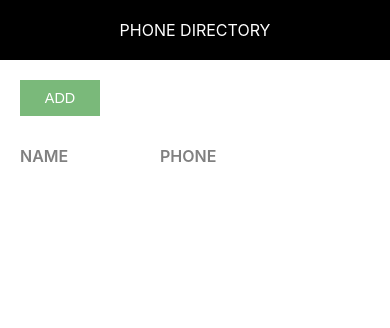
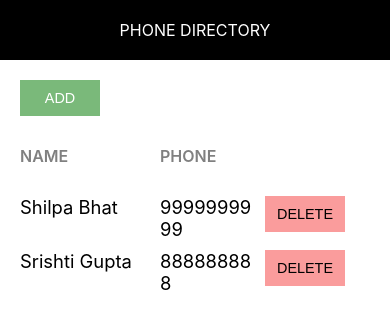
Before and after one commit to rishithabuggaveeti/phone-directory, a React (Create React App) app: page / in a window 390 px wide. Shown: the top 328 px of the page. Built offline with nearby package versions, Linux system fonts and the light colour scheme.

Commit message:
Added ‘PhoneDirectory’ as smart component, renamed ‘App’ as ‘ShowSubscribers’ and converted ‘AddSubscribers’ and ‘ShowSubscribers’ as dumb components

```diff
--- a/src/AddSubscriber.js
+++ b/src/AddSubscriber.js
@@ -17,6 +17,11 @@
         this.setState(state);
         console.log(this.state);
     }
+    onFormSubmitted = (e) => {
+        e.preventDefault();
+        this.props.addSubscriberHandler(this.state);
+        this.setState({id: 0, name: '', phone: ''});
+    }
     render(){
         const {name, phone} = this.state;
         return(
@@ -24,7 +29,7 @@
                 <Header heading="Add Subscriber"/>
                 <div className='component-body-container'>
                     <button className='custom-btn'>Back</button>
-                    <form className='subscriber-form'>
+                    <form className='subscriber-form' onSubmit={this.onFormSubmitted.bind(this)}>
                         <label htmlFor='name' className='label-control'>Name: </label><br/>
                         <input id='name' type='text' className='input-control' name='name' onChange={this.inputChangedHandler} /><br/><br/>
                         <label htmlFor='phone' className='label-control'>Phone: </label><br/>
--- /dev/null
+++ b/src/PhoneDirectory.js
@@ -0,0 +1,42 @@
+import React, {Component} from "react";
+import AddSubscriber from "./AddSubscriber";
+import ShowSubscribers from "./ShowSubscribers";
+
+class PhoneDirectory extends Component{
+
+    constructor(){
+        super();
+        this.state = {
+            subscribersList: [{
+                id: 1,
+                name: 'Shilpa Bhat',
+                phone: '9999999999'
+            },
+        {
+            id: 2,
+            name: 'Srishti Gupta',
+            phone: '888888888'
+        }]
+        }
+    }
+    addSubscriberHandler = (newSubscriber) => {
+        let subscribersList = this.state.subscribersList;
+        if(subscribersList.length > 0) {
+            newSubscriber.id = subscribersList[subscribersList.length -1].id + 1;
+        }
+        else{
+            newSubscriber.id = 1;
+        }
+        subscribersList.push(newSubscriber);
+        this.setState({subscribersList: subscribersList});
+        console.log("Phone Directory");
+        console.log(this.state.subscribersList);
+    }
+    render(){
+        return(
+            //<AddSubscriber addSubscriberHandler={this.addSubscriberHandler} />
+            <ShowSubscribers subscribersList={this.state.subscribersList} />
+        )
+    }
+}
+export default PhoneDirectory;
--- a/src/App.js
+++ b/src/ShowSubscribers.js
@@ -1,16 +1,9 @@
 import React, { Component } from "react";
 import Header from "./Header";
-import "./App.css";
+import "./ShowSubscribers.css";
 
-class App extends Component {
-  constructor(){
+class ShowSubscribers extends Component {
 
-      super();
-      this.state = {
-        subscribersListToShow: []
-      }
-
-  }
   render() {
     // let subscribers = [
     //   {
@@ -38,7 +31,7 @@
             <span className="grid-item name-heading">Name</span>
             <span className="grid-item phone-heading">Phone</span>
           </div>
-          {this.state.subscribersListToShow.map((sub) => {
+          {this.props.subscribersList.map((sub) => {
             return (
               <div key={sub.id} className="grid-container">
                 <span className="grid-item">{sub.name}</span>
@@ -55,4 +48,4 @@
   }
 }
 
-export default App;
+export default ShowSubscribers;
--- a/src/index.js
+++ b/src/index.js
@@ -1,14 +1,15 @@
 import React from 'react';
 import ReactDOM from 'react-dom/client';
 import './index.css';
-import App from './App';
+import ShowSubscribers from './ShowSubscribers';
 import reportWebVitals from './reportWebVitals';
 import AddSubscriber from './AddSubscriber';
 import './common/common.css';
+import PhoneDirectory from './PhoneDirectory';
 const root = ReactDOM.createRoot(document.getElementById('root'));
 root.render(
   <React.StrictMode>
-    <App />
+    <PhoneDirectory />
   </React.StrictMode>
 );
 
```
Also changed, not shown: src/ShowSubscribers.css (renamed from src/App.css).
